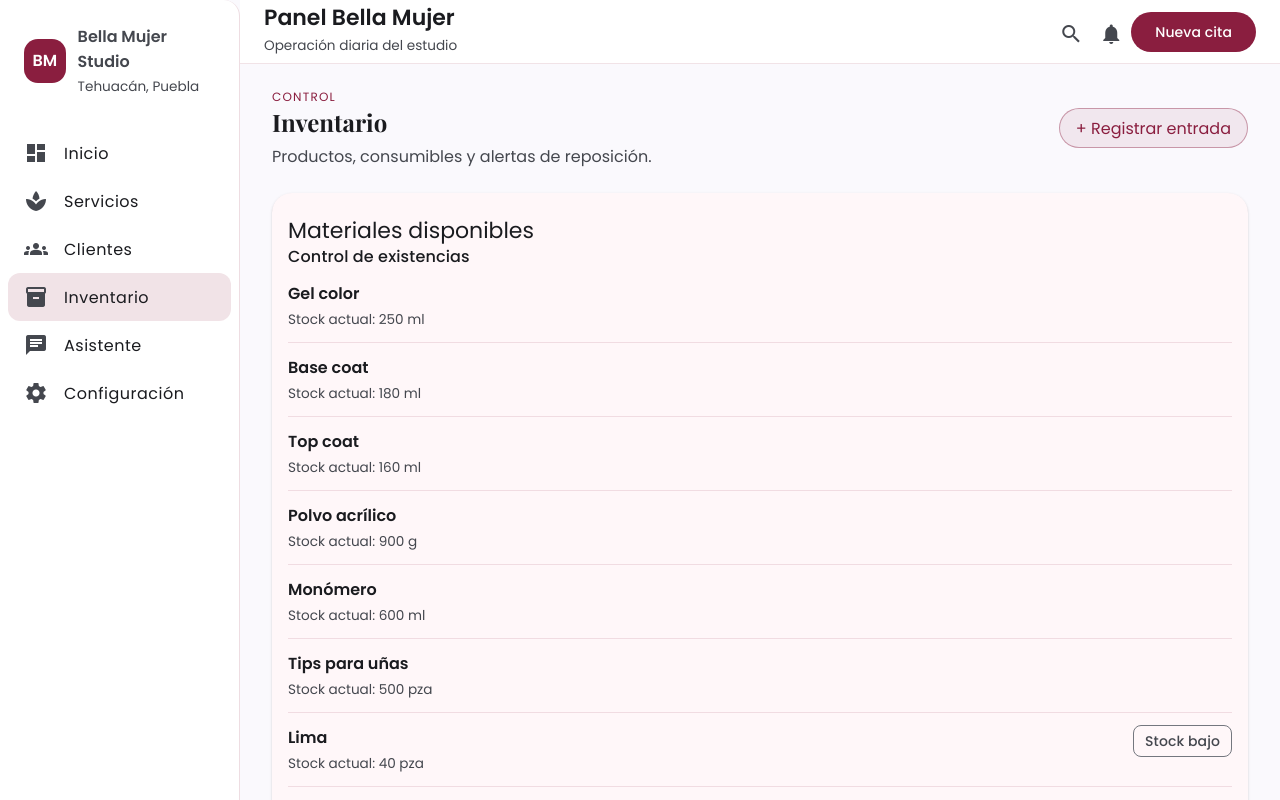
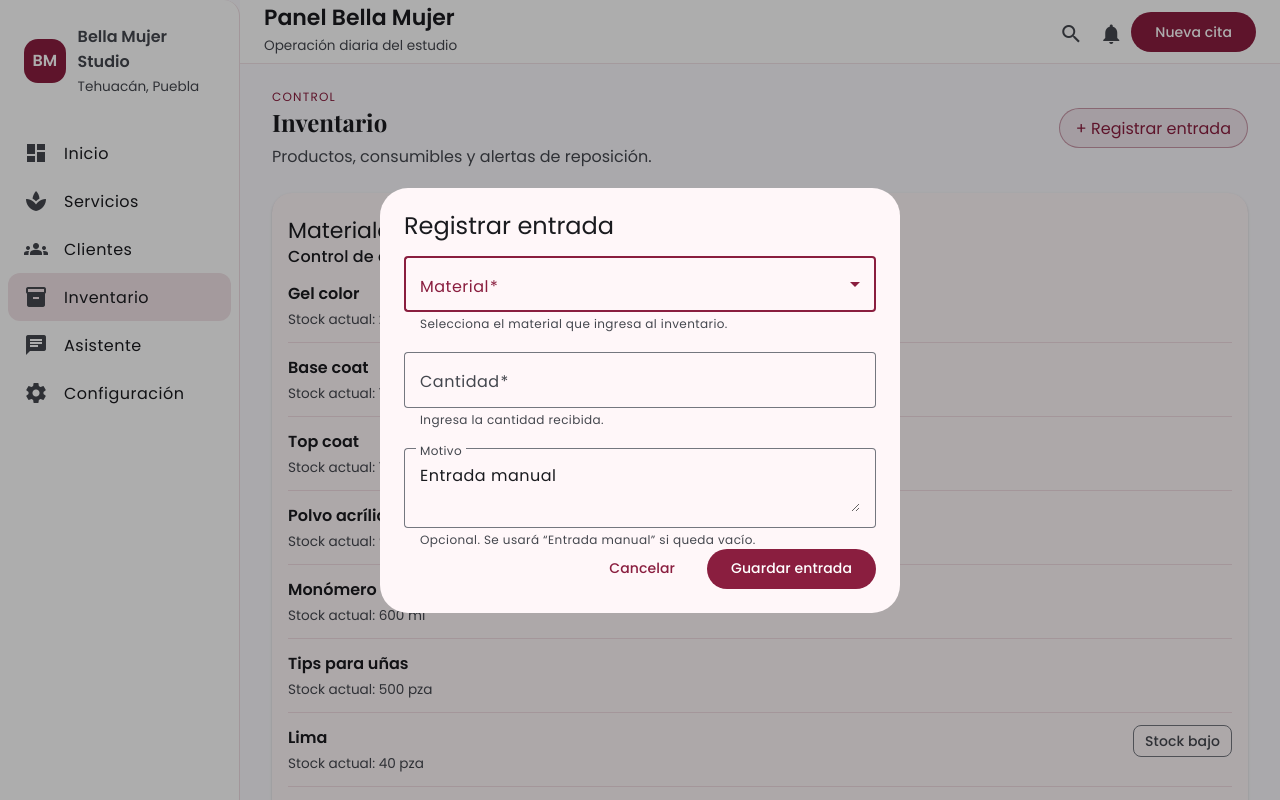
Before and after one commit to diegoaranab/bellamujerstudio, an Angular app: page /#/inventario in a window 1280 px wide. Both pictures are taken after a click on the button "+ Registrar entrada". Shown: the top 800 px of the page. Built offline with nearby package versions, Linux system fonts and the light colour scheme.

Commit message:
Add manual inventory entry dialog

```diff
--- a/src/app/core/services/db-facade.service.ts
+++ b/src/app/core/services/db-facade.service.ts
@@ -118,6 +118,28 @@ export class DbFacadeService {
       ...current,
       transactions: [...current.transactions, tx],
       inventoryAdjustments
+    };
+
+    this.localState.saveState(nextState);
+    this.stateSubject.next(nextState);
+  }
+
+  addInventoryAdjustment(
+    materialId: string,
+    deltaCantidad: number,
+    motivo?: string
+  ): void {
+    const current = this.localState.loadState();
+    const adjustment: InventoryAdjustment = {
+      materialId,
+      delta: deltaCantidad,
+      motivo,
+      createdAtISO: new Date().toISOString()
+    };
+
+    const nextState: LocalStateData = {
+      ...current,
+      inventoryAdjustments: [...current.inventoryAdjustments, adjustment]
     };
 
     this.localState.saveState(nextState);
--- a/src/app/pages/inventario/inventario.component.html
+++ b/src/app/pages/inventario/inventario.component.html
@@ -5,7 +5,9 @@
       <h1>Inventario</h1>
       <p class="subtitle">Productos, consumibles y alertas de reposición.</p>
     </div>
-    <button class="ghost-chip" type="button">+ Registrar entrada</button>
+    <button class="ghost-chip" type="button" (click)="openRegistrarEntrada()">
+      + Registrar entrada
+    </button>
   </header>
 
   <section class="cards">
--- a/src/app/pages/inventario/inventario.component.ts
+++ b/src/app/pages/inventario/inventario.component.ts
@@ -1,19 +1,43 @@
 import { AsyncPipe, NgFor, NgIf } from '@angular/common';
 import { Component, inject } from '@angular/core';
+import { BreakpointObserver, Breakpoints } from '@angular/cdk/layout';
 import { MatCardModule } from '@angular/material/card';
 import { MatChipsModule } from '@angular/material/chips';
+import { MatDialog, MatDialogModule } from '@angular/material/dialog';
 import { MatListModule } from '@angular/material/list';
 
 import { DbFacadeService } from '../../core/services/db-facade.service';
+import { RegistrarEntradaDialogComponent } from '../../shared/dialogs/registrar-entrada-dialog/registrar-entrada-dialog.component';
 
 @Component({
   selector: 'app-inventario',
-  imports: [AsyncPipe, MatCardModule, MatChipsModule, MatListModule, NgFor, NgIf],
+  imports: [
+    AsyncPipe,
+    MatCardModule,
+    MatChipsModule,
+    MatDialogModule,
+    MatListModule,
+    NgFor,
+    NgIf
+  ],
   templateUrl: './inventario.component.html',
   styleUrl: './inventario.component.scss'
 })
 export class InventarioComponent {
   private readonly dbFacade = inject(DbFacadeService);
+  private readonly dialog = inject(MatDialog);
+  private readonly breakpointObserver = inject(BreakpointObserver);
 
   readonly inventario$ = this.dbFacade.inventory$;
+
+  openRegistrarEntrada(): void {
+    const isHandset = this.breakpointObserver.isMatched(Breakpoints.Handset);
+    this.dialog.open(RegistrarEntradaDialogComponent, {
+      width: isHandset ? '100vw' : '520px',
+      maxWidth: isHandset ? '100vw' : '95vw',
+      height: isHandset ? '100vh' : undefined,
+      maxHeight: isHandset ? '100vh' : '90vh',
+      panelClass: isHandset ? 'bm-dialog-fullscreen' : undefined
+    });
+  }
 }
--- /dev/null
+++ b/src/app/shared/dialogs/registrar-entrada-dialog/registrar-entrada-dialog.component.html
@@ -0,0 +1,42 @@
+<h2 mat-dialog-title>Registrar entrada</h2>
+
+<mat-dialog-content class="dialog-content">
+  <form [formGroup]="form" class="dialog-form">
+    <mat-form-field appearance="outline" class="full-width">
+      <mat-label>Material</mat-label>
+      <mat-select formControlName="materialId">
+        @for (material of materials$ | async; track material.id) {
+          <mat-option [value]="material.id">
+            {{ material.nombre }} · {{ material.stockActual }} {{ material.unidad }}
+          </mat-option>
+        }
+      </mat-select>
+      <mat-hint>Selecciona el material que ingresa al inventario.</mat-hint>
+    </mat-form-field>
+
+    <mat-form-field appearance="outline" class="full-width">
+      <mat-label>Cantidad</mat-label>
+      <input
+        matInput
+        type="number"
+        min="0.01"
+        step="0.01"
+        formControlName="cantidad"
+      />
+      <mat-hint>Ingresa la cantidad recibida.</mat-hint>
+    </mat-form-field>
+
+    <mat-form-field appearance="outline" class="full-width">
+      <mat-label>Motivo</mat-label>
+      <textarea matInput rows="2" formControlName="motivo"></textarea>
+      <mat-hint>Opcional. Se usará “Entrada manual” si queda vacío.</mat-hint>
+    </mat-form-field>
+  </form>
+</mat-dialog-content>
+
+<mat-dialog-actions align="end" class="dialog-actions">
+  <button mat-button type="button" (click)="cancelar()">Cancelar</button>
+  <button mat-flat-button color="primary" type="button" (click)="guardar()">
+    Guardar entrada
+  </button>
+</mat-dialog-actions>
--- /dev/null
+++ b/src/app/shared/dialogs/registrar-entrada-dialog/registrar-entrada-dialog.component.scss
@@ -0,0 +1,25 @@
+.dialog-content {
+  padding-top: 0;
+}
+
+.dialog-form {
+  display: flex;
+  flex-direction: column;
+  gap: 1.25rem;
+}
+
+.full-width {
+  width: 100%;
+}
+
+.dialog-actions {
+  padding: 0 1.5rem 1.5rem;
+  gap: 0.75rem;
+}
+
+@media (max-width: 720px) {
+  .dialog-actions {
+    flex-direction: column;
+    align-items: stretch;
+  }
+}
--- /dev/null
+++ b/src/app/shared/dialogs/registrar-entrada-dialog/registrar-entrada-dialog.component.ts
@@ -0,0 +1,68 @@
+import { AsyncPipe } from '@angular/common';
+import { Component, inject } from '@angular/core';
+import { FormBuilder, ReactiveFormsModule, Validators } from '@angular/forms';
+import { MatButtonModule } from '@angular/material/button';
+import { MatDialogModule, MatDialogRef } from '@angular/material/dialog';
+import { MatFormFieldModule } from '@angular/material/form-field';
+import { MatInputModule } from '@angular/material/input';
+import { MatSelectModule } from '@angular/material/select';
+import { map } from 'rxjs';
+
+import { DbFacadeService } from '../../../core/services/db-facade.service';
+
+@Component({
+  selector: 'app-registrar-entrada-dialog',
+  standalone: true,
+  imports: [
+    AsyncPipe,
+    ReactiveFormsModule,
+    MatButtonModule,
+    MatDialogModule,
+    MatFormFieldModule,
+    MatInputModule,
+    MatSelectModule
+  ],
+  templateUrl: './registrar-entrada-dialog.component.html',
+  styleUrl: './registrar-entrada-dialog.component.scss'
+})
+export class RegistrarEntradaDialogComponent {
+  private readonly dbFacade = inject(DbFacadeService);
+  private readonly dialogRef = inject(
+    MatDialogRef<RegistrarEntradaDialogComponent>
+  );
+  private readonly fb = inject(FormBuilder);
+
+  readonly materials$ = this.dbFacade.inventory$.pipe(
+    map((seed) => seed.materials)
+  );
+
+  readonly form = this.fb.group({
+    materialId: this.fb.control('', {
+      nonNullable: true,
+      validators: [Validators.required]
+    }),
+    cantidad: this.fb.control<number | null>(null, {
+      validators: [Validators.required, Validators.min(0.01)]
+    }),
+    motivo: this.fb.control('Entrada manual', { nonNullable: true })
+  });
+
+  guardar(): void {
+    if (this.form.invalid) {
+      this.form.markAllAsTouched();
+      return;
+    }
+
+    const materialId = this.form.controls.materialId.value;
+    const cantidad = this.form.controls.cantidad.value ?? 0;
+    const motivoInput = this.form.controls.motivo.value.trim();
+    const motivo = motivoInput || 'Entrada manual';
+
+    this.dbFacade.addInventoryAdjustment(materialId, cantidad, motivo);
+    this.dialogRef.close();
+  }
+
+  cancelar(): void {
+    this.dialogRef.close();
+  }
+}
```
